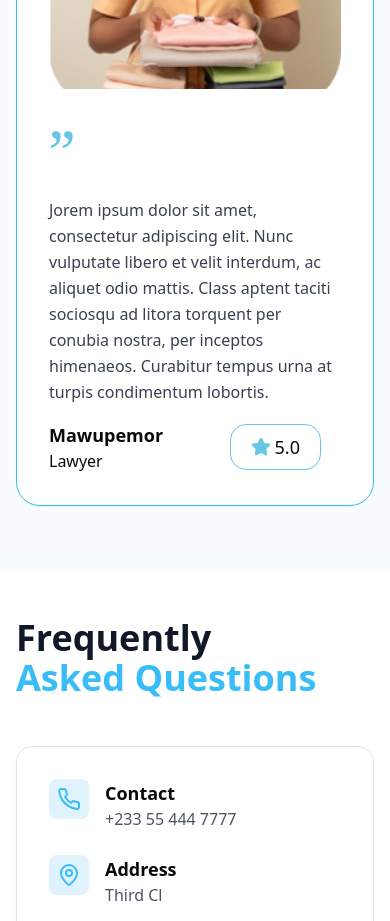
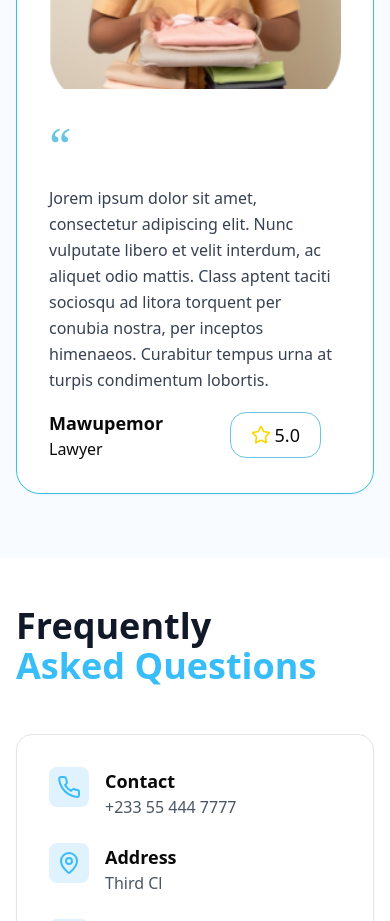
Before and after one commit to Aristocratjnr/Consumer-dashboard, a Next.js app: page / in a window 390 px wide. Shown: the part 7980-8901 px from the top of the page. Built offline with nearby package versions, Linux system fonts and the light colour scheme.

Commit message:
refactor: update Testimonial component styles for improved visual consistency and responsiveness

```diff
--- a/src/components/HomePage/Testimonial.tsx
+++ b/src/components/HomePage/Testimonial.tsx
@@ -15,14 +15,14 @@ export default function Testimonials() {
               <Image
                 src="/images/testimonial.png"
                 alt="Testimonial"
-                className="aspect-square w-full max-w-full rounded-2xl object-cover" // Added max-w-full here
+                className="aspect-square w-full max-w-full rounded-2xl object-cover"
                 width={300}
                 height={300}
               />
             </div>
             <div className="w-full space-y-4 md:w-2/3">
-              <div className="font-serif text-6xl leading-none text-[#67c6e3]">
-                ”
+              <div className="font-serif text-5xl leading-none text-[#67c6e3]">
+                “
               </div>
 
               <p className="leading-relaxed text-gray-700">
@@ -39,7 +39,7 @@ export default function Testimonials() {
                   <p>Lawyer</p>
                 </div>
                 <div className="mr-5 box-border flex items-center gap-1 rounded-2xl border border-[#67c6e3] px-5 py-2">
-                  <Star className="h-5 w-5 fill-[#67c6e3] text-[#67c6e3]" />
+                <Star className="h-5 w-5 fill-none stroke-[#FFD700] stroke-2" />
                   <span className="text-lg font-medium">5.0</span>
                 </div>
               </div>
```
